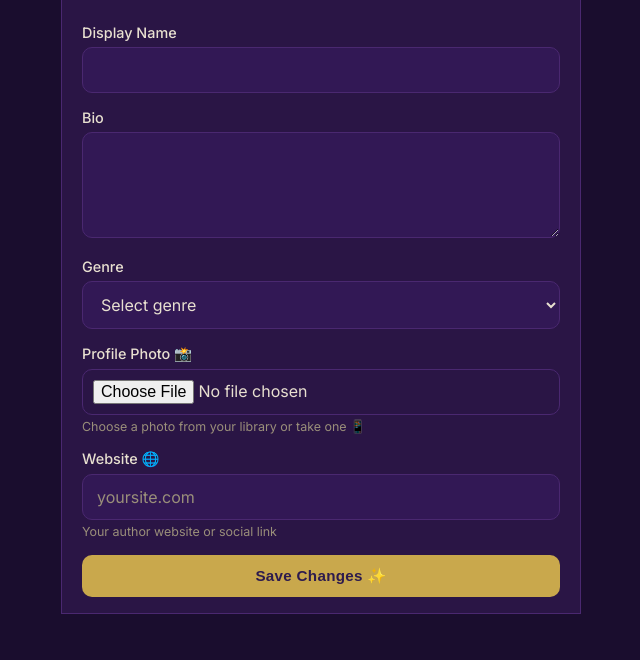
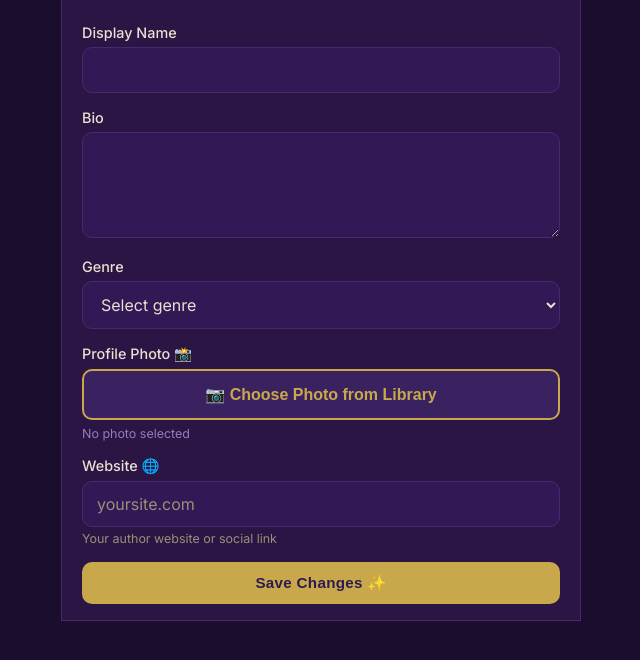
Before and after one commit to aj347102-netizen/The-Author-Lounge, a Flask app: page /profile/edit in a window 1280 px wide. Shown: the part 81-741 px from the top of the page, without its empty margins (291-931 px from the left). Run offline with Flask 3, Linux system fonts and the light colour scheme; the visitor is signed in with stand-in values (Sample User, id 1); data that the repository does not hold is empty.

Commit message:
Update edit_profile.html

```diff
--- a/author_community/templates/edit_profile.html
+++ b/author_community/templates/edit_profile.html
@@ -32,11 +32,16 @@
     <div class="form-group">
       <label>Profile Photo 📸</label>
       {% if user['avatar_url'] %}
-      <img src="{{ user['avatar_url'] }}" style="width:70px;height:70px;border-radius:50%;object-fit:cover;border:3px solid #C9A84C;display:block;margin-bottom:10px;">
+      <img src="{{ user['avatar_url'] }}" id="preview" style="width:80px;height:80px;border-radius:50%;object-fit:cover;border:3px solid #C9A84C;display:block;margin-bottom:12px;">
+      {% else %}
+      <img id="preview" style="width:80px;height:80px;border-radius:50%;object-fit:cover;border:3px solid #C9A84C;display:none;margin-bottom:12px;">
       {% endif %}
-      <input type="file" name="avatar_file" accept="image/*"
-             style="background:#2A1545;color:#E8E0D0;padding:10px;border-radius:10px;border:1.5px solid #4A2870;width:100%;">
-      <small>Choose a photo from your library or take one 📱</small>
+      <input type="file" name="avatar_file" accept="image/*" id="avatar_input" style="display:none;">
+      <button type="button" onclick="document.getElementById('avatar_input').click()"
+        style="width:100%;padding:14px;background:#3A2260;color:#C9A84C;border:2px solid #C9A84C;border-radius:10px;font-size:1rem;font-weight:600;cursor:pointer;">
+        📷 Choose Photo from Library
+      </button>
+      <small id="file-name" style="display:block;margin-top:6px;color:#9A7ABB;">No photo selected</small>
     </div>
 
     <div class="form-group">
@@ -48,4 +53,20 @@
     <button type="submit" class="btn-primary btn-full">Save Changes ✨</button>
   </form>
 </div>
+
+<script>
+document.getElementById('avatar_input').addEventListener('change', function() {
+  const file = this.files[0];
+  if (file) {
+    document.getElementById('file-name').textContent = '✅ ' + file.name;
+    const reader = new FileReader();
+    reader.onload = function(e) {
+      const preview = document.getElementById('preview');
+      preview.src = e.target.result;
+      preview.style.display = 'block';
+    };
+    reader.readAsDataURL(file);
+  }
+});
+</script>
 {% endblock %}
```
